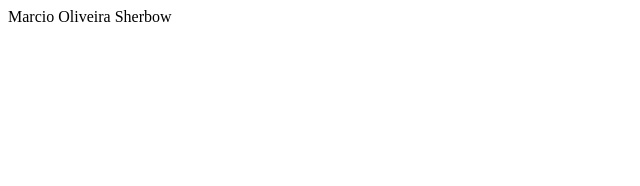
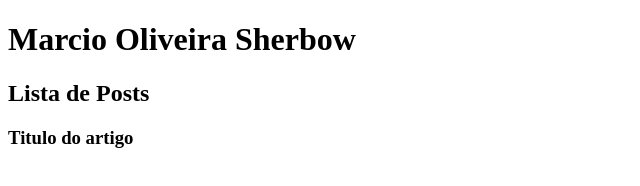
Before and after one commit to mjr96/dio-02-html, a plain HTML site: page index.html in a window 1280 px wide. Shown: the whole page, without its empty margins (0-640 px from the left). Drawn offline with Linux system fonts and the light colour scheme.

Commit message:
Criando a estrutura para adicionar artigos

```diff
--- a/index.html
+++ b/index.html
@@ -7,6 +7,21 @@
         </title>
     </head>
     <body>
-        Marcio Oliveira Sherbow
+        <header>
+            <h1>Marcio Oliveira Sherbow</h1>
+        </header>
+        <section>
+            <header>
+                <h2>Lista de Posts</h2>
+            </header>
+            <article>
+                <header>
+                    <h3>Titulo do artigo</h3>
+                </header>
+            </article>
+        </section>
+        <footer>
+
+        </footer>
     </body>
 </html>
```
